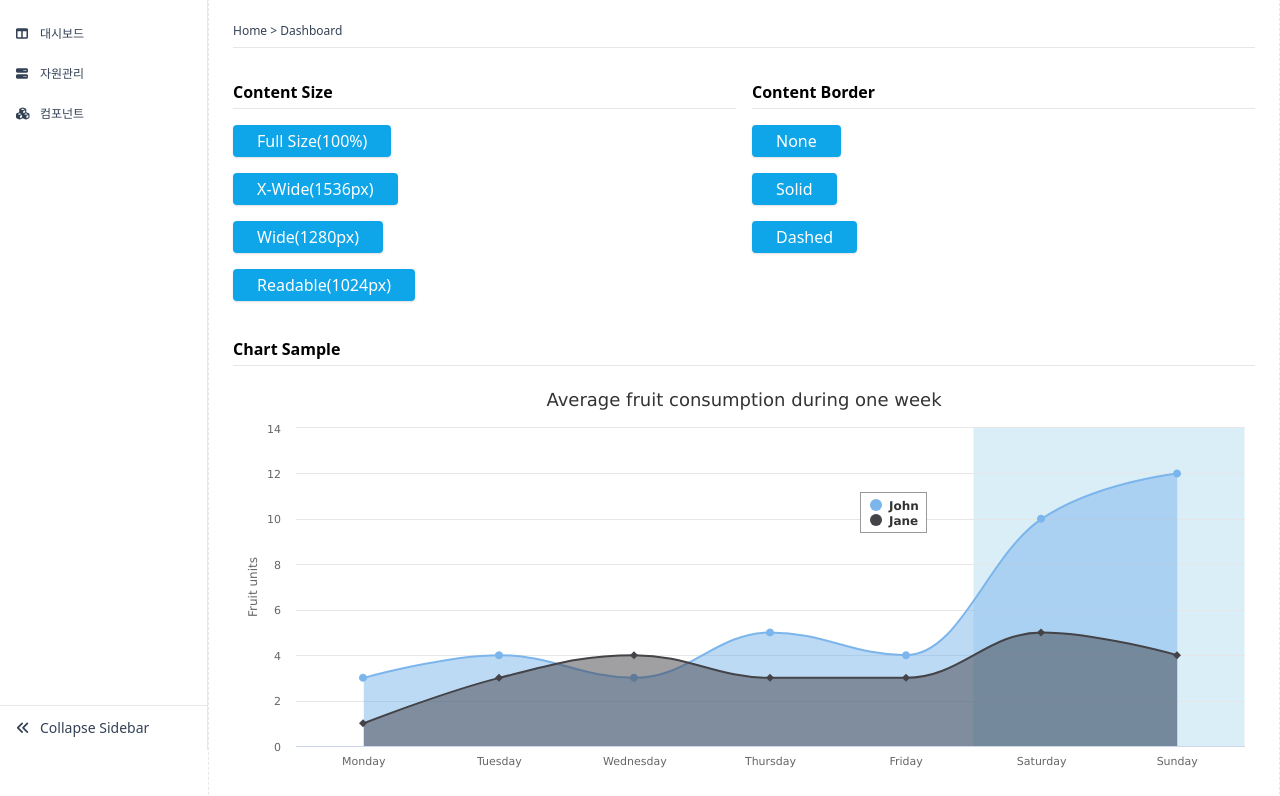
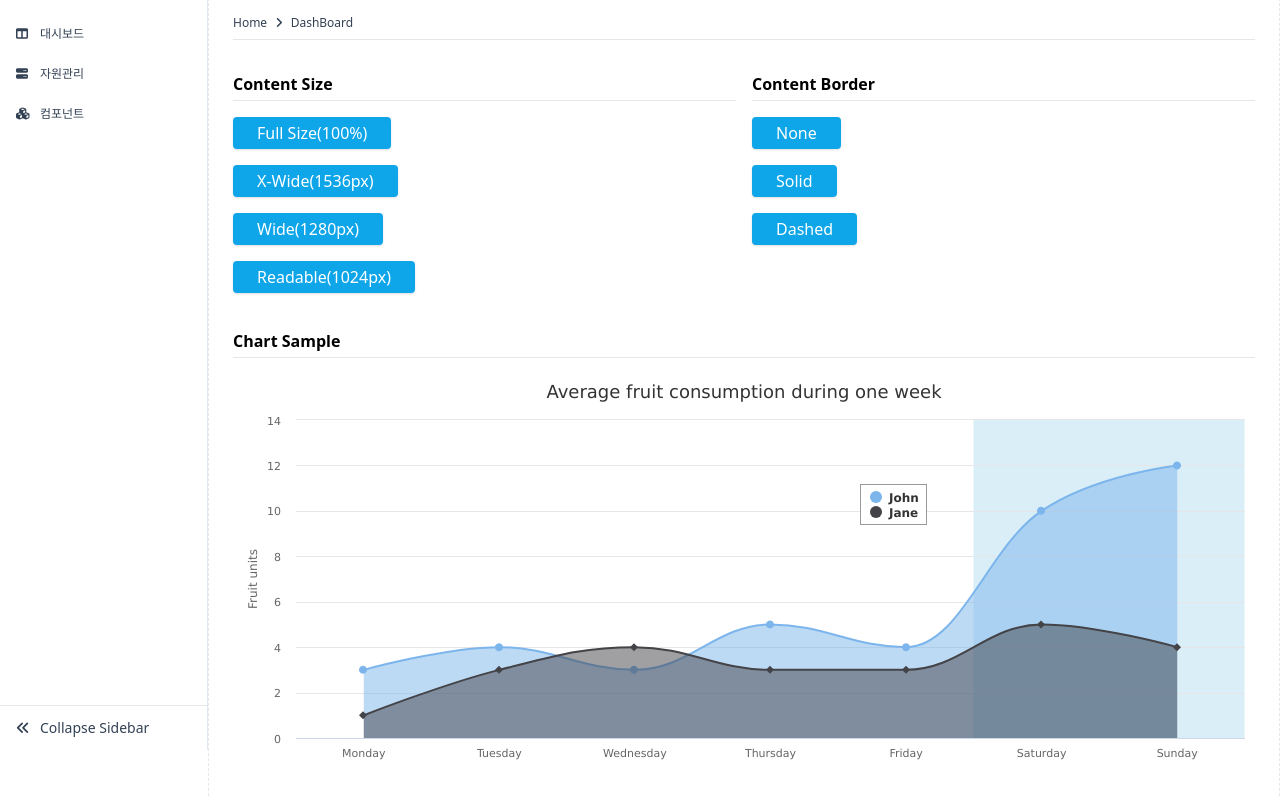
Before and after one commit to chosajang/tailwindcss-template, a website: page p/dashboard/index.html in a window 1280 px wide. Shown: the part 50-846 px from the top of the page. Drawn offline with nearby package versions, Linux system fonts and the light colour scheme.

Commit message:
Breadcrumb 수정

```diff
--- a/p/dashboard/index.html
+++ b/p/dashboard/index.html
@@ -26,10 +26,12 @@
     <div id="content-wrapper" class="duration-200 md:ml-52">
       <div class="container border border-dashed bg-white m-auto px-4 py-4 md:px-6 duration-300" id="contents">
         <!-- Rows : Breadcrumb -->
-        <div class="py-2 mb-6 border-b">
+        <div class="pb-2 mb-6 border-b">
           <nav class="text-xs text-slate-700">
-            <ul>
-              <li>Home > Dashboard</li>
+            <ul class="flex">
+              <li class="hover:underline cursor-pointer">Home</li>
+              <li class="px-2"><i class="fa-solid fa-angle-right"></i></li>
+              <li class="hover:underline cursor-pointer">DashBoard</li>
             </ul>
           </nav>
         </div>
```
